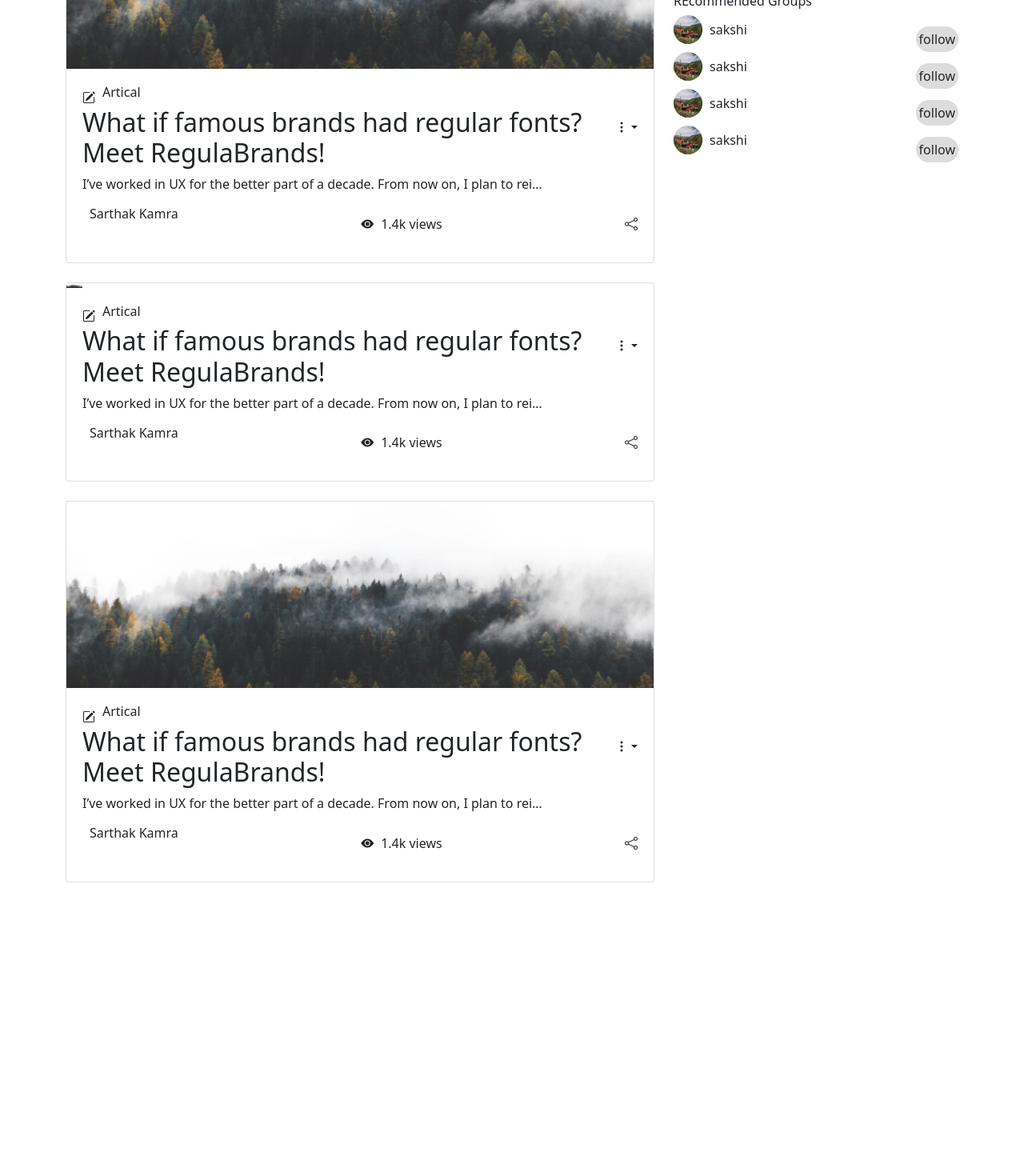
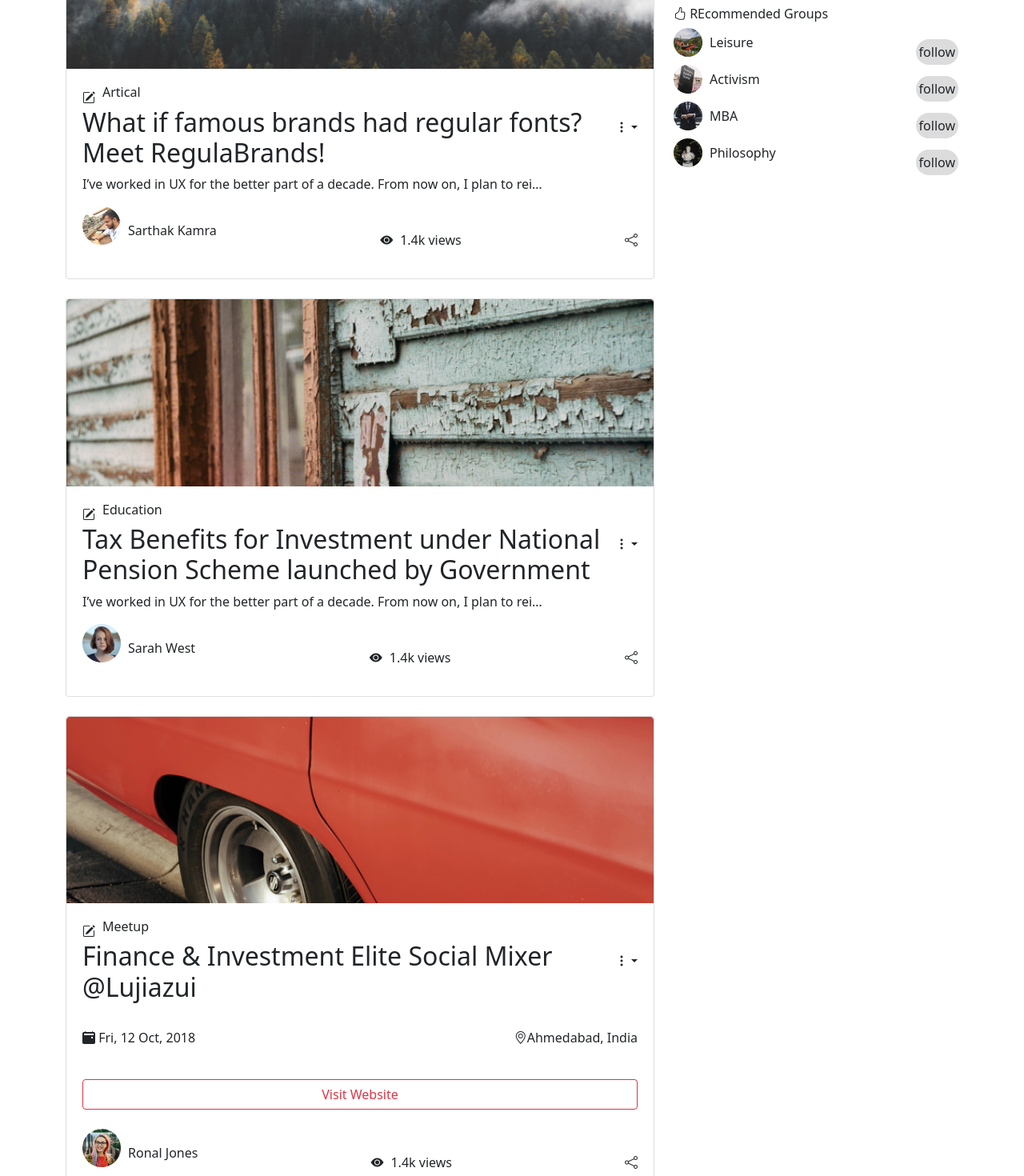
Before and after one commit to sakshuu/figma-ui-next.js, a React (Vite) app: page / in a window 1280 px wide. Shown: the part 700-2170 px from the top of the page at 80% size. Before the commit the page ends 1851 px from the top, so only its background shows below. Built offline with nearby package versions, Linux system fonts and the light colour scheme.

Commit message:
update code

```diff
--- a/src/Components/Posts.jsx
+++ b/src/Components/Posts.jsx
@@ -2,6 +2,17 @@ import React from 'react'
 import article from "./../img/article.png";
 import PostNavbar from './PostNavbar';
 import Ieisure from "./../img/Ieisure.png";
+import activism from "./../img/activism.png";
+import mba from "./../img/mba.png";
+import philosophy from "./../img/philosophy.png";
+import education from "./../img/education.png";
+import sarthak from "./../img/sarthak.png";
+import sarah from "./../img/sarah.png";
+import ronal from "./../img/ronal.png";
+import meetup from "./../img/meetup.png";
+
+
+
 
 const Posts = () => {
   return <>
@@ -35,7 +46,7 @@ const Posts = () => {
 
 <div className='main-inline'>
 <div className='spaces'>
-    <img src="" alt="" />
+    <img src={sarthak} alt="" />
     <h6>Sarthak Kamra</h6>
 </div>
 <div className='spaces'>
@@ -47,15 +58,15 @@ const Posts = () => {
 </div>
             </div>
             <div class="card mb-4">
-<img src={article} width={20} alt="" />
+<img src={education}  alt="" />
 <div className='main-card'>
     <div className='spaces'>
 <div><i class="bi bi-pencil-square"></i></div>
-    <h6>Artical</h6>
+    <h6>Education</h6>
     </div>
 
     <div className='main-inline'>
-    <h2>What if famous brands had regular fonts? Meet RegulaBrands!</h2>
+    <h2>Tax Benefits for Investment under National Pension Scheme launched by Government</h2>
     <div class="dropdown">
       <div class="dropdown-toggle" type="button" id="dropdownMenuButton1" data-bs-toggle="dropdown" >
       <i class="bi bi-three-dots-vertical"></i>
@@ -72,8 +83,8 @@ const Posts = () => {
 
 <div className='main-inline'>
 <div className='spaces'>
-    <img src="" alt="" />
-    <h6>Sarthak Kamra</h6>
+    <img src={sarah} alt="" />
+    <h6>Sarah West</h6>
 </div>
 <div className='spaces'>
     <p><i class="bi bi-eye-fill"></i></p>
@@ -84,17 +95,16 @@ const Posts = () => {
 </div>
             </div>
 
-
             <div class="card mb-4">
-<img src={article} alt="" />
+<img src={meetup} alt="" />
 <div className='main-card'>
     <div className='spaces'>
 <div><i class="bi bi-pencil-square"></i></div>
-    <h6>Artical</h6>
+    <h6>Meetup</h6>
     </div>
 
     <div className='main-inline'>
-    <h2>What if famous brands had regular fonts? Meet RegulaBrands!</h2>
+    <h2>Finance & Investment Elite Social Mixer @Lujiazui</h2>
     <div class="dropdown">
       <div class="dropdown-toggle" type="button" id="dropdownMenuButton1" data-bs-toggle="dropdown" >
       <i class="bi bi-three-dots-vertical"></i>
@@ -107,12 +117,30 @@ const Posts = () => {
     </div>
     </div>
 
-    <p>I’ve worked in UX for the better part of a decade. From now on, I plan to rei…</p>
+<div className='mt-4 mb-4'>
+  <div className='main-inline'>
+    <p>
+  <span><i class="bi bi-calendar2-event-fill"></i></span>
+  <span> Fri, 12 Oct, 2018</span>
+
+    </p>
+    <p>
+  <span><i class="bi bi-geo-alt"></i></span>
+    Ahmedabad, India
+    </p>
+  </div>
+</div>
+
+<div className="d-grid">
+<button type="button" class="mb-4 btn btn-outline-danger">Visit Website</button>
+</div>
+
+
 
 <div className='main-inline'>
 <div className='spaces'>
-    <img src="" alt="" />
-    <h6>Sarthak Kamra</h6>
+    <img src={ronal} alt="" />
+    <h6>Ronal Jones</h6>
 </div>
 <div className='spaces'>
     <p><i class="bi bi-eye-fill"></i></p>
@@ -122,44 +150,104 @@ const Posts = () => {
 </div>
 </div>
             </div>
+
+
+            {/* <div class="card mb-4">
+<img src={meetup} alt="" />
+<div className='main-card'>
+    <div className='spaces'>
+<div><i class="bi bi-pencil-square"></i></div>
+    <h6>Meetup</h6>
+    </div>
+
+    <div className='main-inline'>
+    <h2>Finance & Investment Elite Social Mixer @Lujiazui</h2>
+    <div class="dropdown">
+      <div class="dropdown-toggle" type="button" id="dropdownMenuButton1" data-bs-toggle="dropdown" >
+      <i class="bi bi-three-dots-vertical"></i>
+      </div>
+      <ul class="dropdown-menu">
+        <li><a class="dropdown-item" href="#">Edit</a></li>
+        <li><a class="dropdown-item" href="#">Report</a></li>
+        <li><a class="dropdown-item" href="#">Opations 3</a></li>
+      </ul>
+    </div>
+    </div>
+
+<div className='mt-4 mb-4'>
+  <div className='main-inline'>
+    <p>
+  <span><i class="bi bi-calendar2-event-fill"></i></span>
+  <span> Fri, 12 Oct, 2018</span>
+
+    </p>
+    <p>
+  <span><i class="bi bi-geo-alt"></i></span>
+    Ahmedabad, India
+    </p>
+  </div>
+</div>
+
+<div className="d-grid">
+<button type="button" class="mb-4 btn btn-outline-danger">Visit Website</button>
+</div>
+
+
+
+<div className='main-inline'>
+<div className='spaces'>
+    <img src={ronal} alt="" />
+    <h6>Ronal Jones</h6>
+</div>
+<div className='spaces'>
+    <p><i class="bi bi-eye-fill"></i></p>
+    <p> 1.4k views</p>
+</div>
+<i class="bi bi-share"></i>
+</div>
+</div>
+            </div> */}
         </div>
         <div className="col-md-4 center">
             <div className="">
 
                 <div>
-                <div></div>
+                <div className='center'>
+
 <input type="search" placeholder='|Enter your location' className='mt-4 mb-4' name="" id="" />
+                </div>
                 <div></div>
                 </div>
 <p className='mt-2 mb-2'>Your location will help us serve better and extend a personalised experience.</p>
 
-<h6>REcommended Groups</h6>
+<h6 className='mt-4 mb-2'> <span><i class="bi bi-hand-thumbs-up"></i></span>  REcommended Groups</h6>
+
 
 <div className='main-inline'>
 <div className='spaces'>
   <img src={Ieisure} alt="" />
-  <h6>sakshi</h6>
+  <h6>Leisure</h6>
 </div>
   <div className='batch'>follow</div>
 </div>
 <div className='main-inline'>
 <div className='spaces'>
-  <img src={Ieisure} alt="" />
-  <h6>sakshi</h6>
+  <img src={activism} alt="" />
+  <h6>Activism</h6>
 </div>
   <div className='batch'>follow</div>
 </div>
 <div className='main-inline'>
 <div className='spaces'>
-  <img src={Ieisure} alt="" />
-  <h6>sakshi</h6>
+  <img src={mba} alt="" />
+  <h6>MBA</h6>
 </div>
   <div className='batch'>follow</div>
 </div>
 <div className='main-inline'>
 <div className='spaces'>
-  <img src={Ieisure} alt="" />
-  <h6>sakshi</h6>
+  <img src={philosophy} alt="" />
+  <h6>Philosophy</h6>
 </div>
   <div className='batch'>follow</div>
 </div>
--- a/src/app.css
+++ b/src/app.css
@@ -31,7 +31,7 @@
 .spaces{
     display: flex;
     gap: 9px;
-    align-items: flex-end;
+    align-items: end;
 }
 .underline{
     text-decoration: underline;
```
